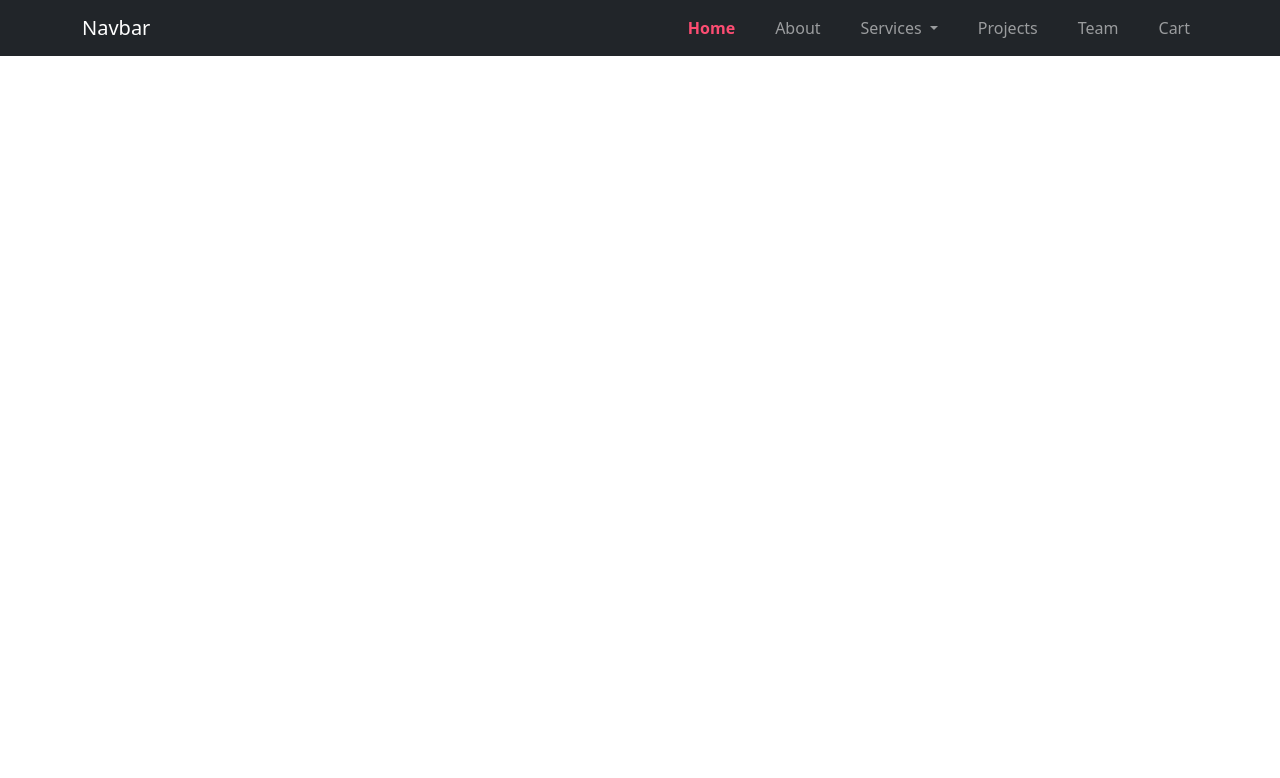
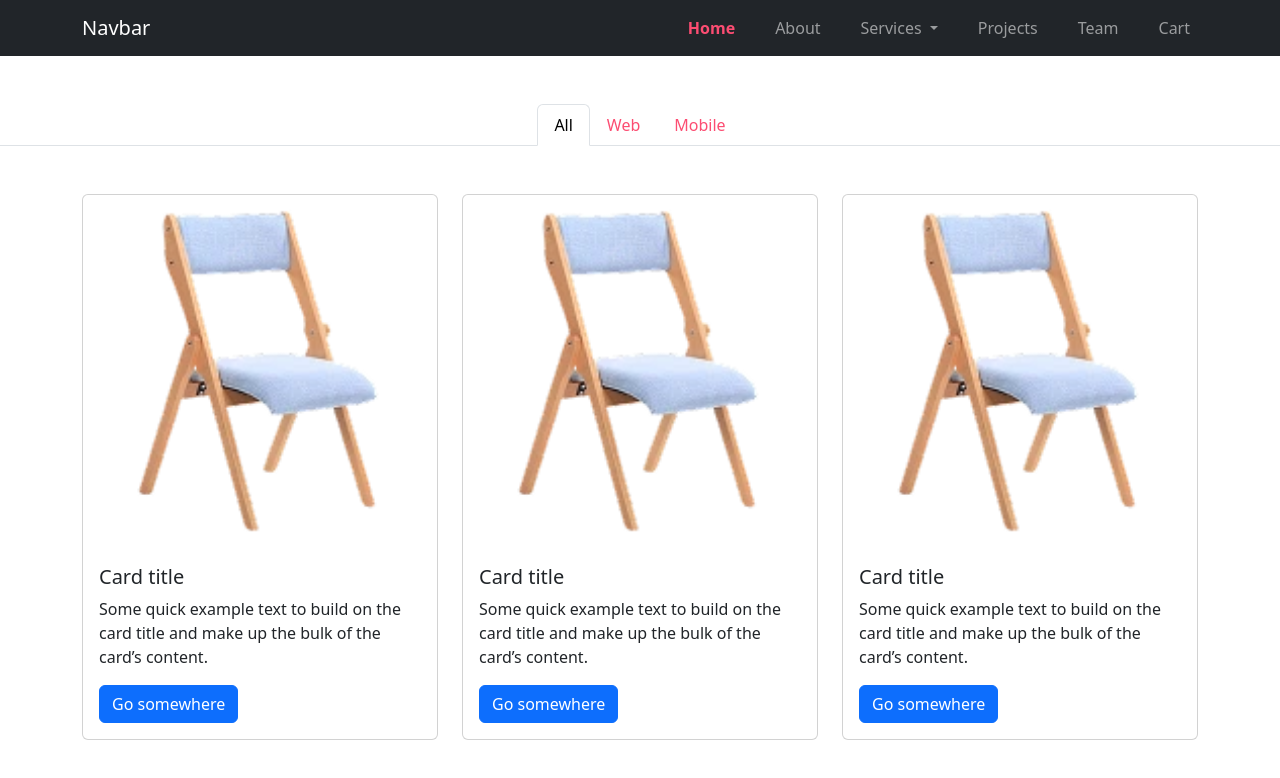
Before and after one commit to RazanIssa/Osaka15, a plain HTML site: page index.html in a window 1280 px wide. Shown: the top 778 px of the page. Drawn offline with nearby package versions, Linux system fonts and the light colour scheme.

Commit message:
create nav project

```diff
--- a/assets/css/main.css
+++ b/assets/css/main.css
@@ -10,3 +10,8 @@ body{
     color: var(--maincolor) ;
     font-weight: 700;
 }
+
+.projects .nav-tabs .nav-item.show .nav-link, .nav-tabs .nav-link{
+    color:var(--maincolor);
+
+}
--- a/index.html
+++ b/index.html
@@ -11,7 +11,7 @@
 </head>
 <body>
 
-    <nav class="navbar navbar-expand-lg bg-dark navbar-dark position-sticky top-0">
+    <nav class="navbar navbar-expand-lg bg-dark navbar-dark position-sticky top-0 z-1">
     <div class="container">
     <a class="navbar-brand" href="#">Navbar</a>
     <button class="navbar-toggler" type="button" data-bs-toggle="collapse" data-bs-target="#navbarSupportedContent" aria-controls="navbarSupportedContent" aria-expanded="false" aria-label="Toggle navigation">
@@ -50,6 +50,100 @@
     </div>
   </div>
 </nav>
+
+<main>
+
+    <section class="rpojects py-5 ">
+        <nav>
+  <div class="nav nav-tabs justify-content-center" id="nav-tab" role="tablist">
+    <button class="nav-link active" id="nav-home-tab" data-bs-toggle="tab" data-bs-target="#nav-home" type="button" role="tab" aria-controls="nav-home" aria-selected="true">All</button>
+    <button class="nav-link" id="nav-profile-tab" data-bs-toggle="tab" data-bs-target="#nav-profile" type="button" role="tab" aria-controls="nav-profile" aria-selected="false">Web</button>
+    <button class="nav-link" id="nav-mobile-tab" data-bs-toggle="tab" data-bs-target="#nav-mobile" type="button" role="tab" aria-controls="nav-mobile" aria-selected="false">Mobile</button>
+  </div>
+</nav>
+<div class="tab-content mt-5" id="nav-tabContent">
+  <div class="tab-pane fade show active" id="nav-home" role="tabpanel" aria-labelledby="nav-home-tab" tabindex="0">
+    <div class="container">
+        <div class="row">
+            <div class="col-lg-4">
+                <div class="card" >
+                    <img src="./assets/img/projects/chair03.webp" class="card-img-top" alt="...">
+                <div class="card-body">
+                    <h5 class="card-title">Card title</h5>
+                    <p class="card-text">Some quick example text to build on the card title and make up the bulk of the card’s content.</p>
+                    <a href="#" class="btn btn-primary">Go somewhere</a>
+                </div>
+                </div>
+            </div>
+            <div class="col-lg-4">
+                <div class="card" >
+                    <img src="./assets/img/projects/chair03.webp" class="card-img-top" alt="...">
+                <div class="card-body">
+                    <h5 class="card-title">Card title</h5>
+                    <p class="card-text">Some quick example text to build on the card title and make up the bulk of the card’s content.</p>
+                    <a href="#" class="btn btn-primary">Go somewhere</a>
+                </div>
+                </div>
+            </div>
+            <div class="col-lg-4">
+                <div class="card" >
+                    <img src="./assets/img/projects/chair03.webp" class="card-img-top" alt="...">
+                <div class="card-body">
+                    <h5 class="card-title">Card title</h5>
+                    <p class="card-text">Some quick example text to build on the card title and make up the bulk of the card’s content.</p>
+                    <a href="#" class="btn btn-primary">Go somewhere</a>
+                </div>
+                </div>
+            </div>
+        </div>
+    </div>
+</div>
+  <div class="tab-pane fade" id="nav-profile" role="tabpanel" aria-labelledby="nav-profile-tab" tabindex="0">
+    <div class="container">
+        <div class="row">
+            <div class="col-lg-4">
+                <div class="card" >
+                    <img src="./assets/img/projects/chair03.webp" class="card-img-top" alt="...">
+                <div class="card-body">
+                    <h5 class="card-title">Card title</h5>
+                    <p class="card-text">Some quick example text to build on the card title and make up the bulk of the card’s content.</p>
+                    <a href="#" class="btn btn-primary">Go somewhere</a>
+                </div>
+                </div>
+            </div>
+            <div class="col-lg-4">
+                <div class="card" >
+                    <img src="./assets/img/projects/chair03.webp" class="card-img-top" alt="...">
+                <div class="card-body">
+                    <h5 class="card-title">Card title</h5>
+                    <p class="card-text">Some quick example text to build on the card title and make up the bulk of the card’s content.</p>
+                    <a href="#" class="btn btn-primary">Go somewhere</a>
+                </div>
+                </div>
+            </div>
+        </div>
+        </div>
+  </div>
+    <div class="tab-pane fade" id="nav-mobile" role="tabpanel" aria-labelledby="nav-mobile-tab" tabindex="0">
+    <div class="container">
+        <div class="row">
+            <div class="col-lg-4">
+                <div class="card" >
+                    <img src="./assets/img/projects/chair03.webp" class="card-img-top" alt="...">
+                <div class="card-body">
+                    <h5 class="card-title">Card title</h5>
+                    <p class="card-text">Some quick example text to build on the card title and make up the bulk of the card’s content.</p>
+                    <a href="#" class="btn btn-primary">Go somewhere</a>
+                </div>
+                </div>
+            </div>
+  </div>
+</div>
+</div>
+    </section>
+</main>
+
+
 <div class="offcanvas offcanvas-end" tabindex="-1" id="cartCanvas" aria-labelledby="offcanvasRightLabel">
   <div class="offcanvas-header">
     <h5 class="offcanvas-title" id="offcanvasRightLabel">Offcanvas right</h5>
```
Also changed, not shown: assets/img/projects/chair03.webp (added), assets/img/projects/chair04.webp (added), assets/img/projects/chari02.webp (added).
